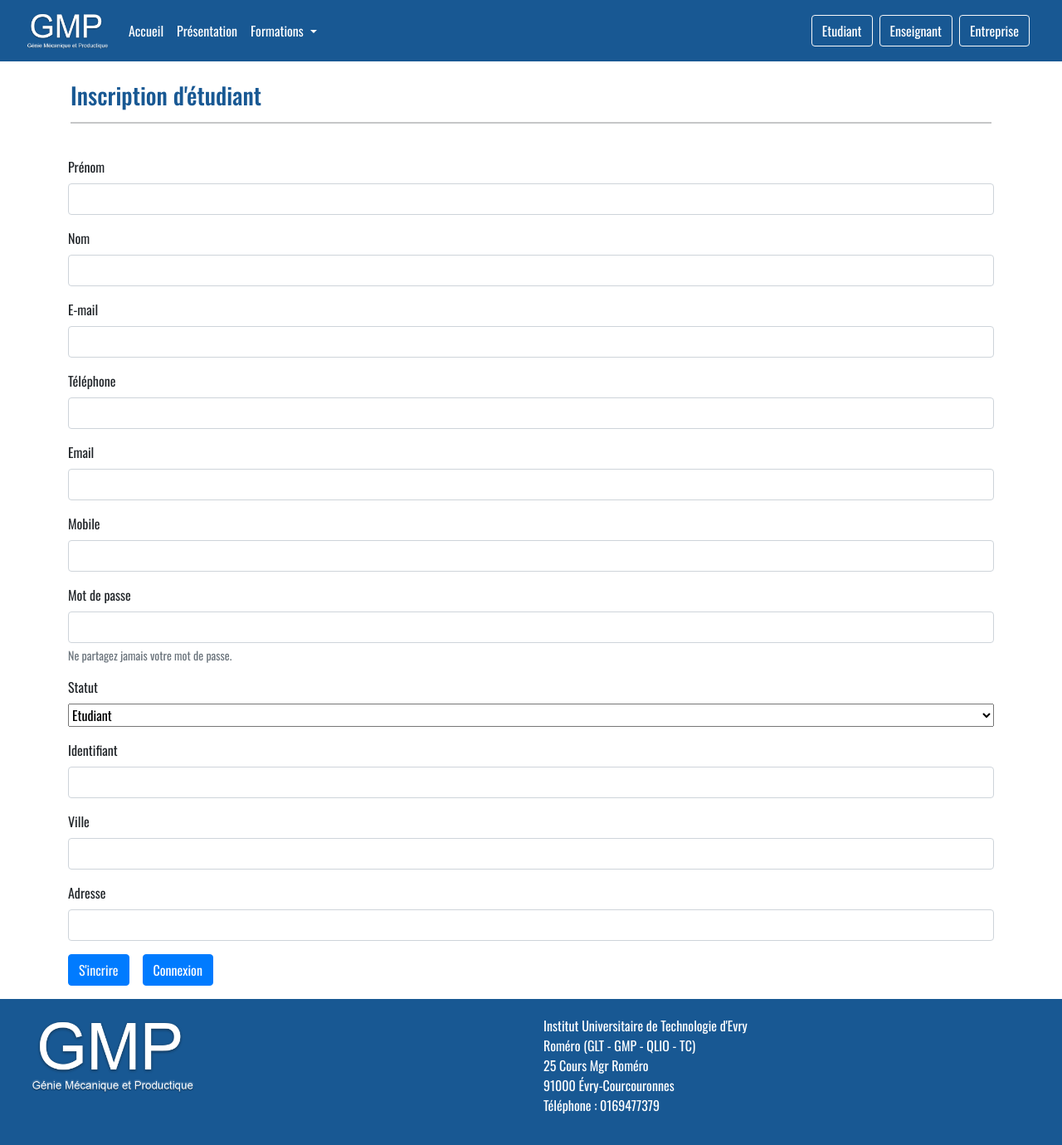
After one commit to CostierLucas/gmp, a PHP site: page /form-inscription-etudiant.php in a window 1280 px wide. The commit adds this page. Shown: the whole page at 83% size. Run offline with PHP 8.4, Linux system fonts and the light colour scheme; some libraries are stand-ins or nearby versions.

Commit message:
form note/cours

```diff
--- a/enseignant.php
+++ b/enseignant.php
@@ -61,7 +61,7 @@
                                 <div class="row mt-3">
                                     <div class="col-12 text-center">
                                         <p class="text-danger">Supports de cours</p>
-                                        <p class="text-secondary">Déposez et partagezvos supports cours au formats PDF avec vos élèves.</p>
+                                        <p class="text-secondary">Déposez et partagez vos supports cours au formats PDF avec vos élèves.</p>
                                     </div>
                                 </div>
                             </div>
@@ -82,7 +82,7 @@
                                     <div class="col-12 text-center">
                                         <p class="text-primary">Connectez vous</p>
                                         <p class="text-secondary">Identifiez vous afin d'accéder à toutes ses fonctionnalités, depuis votre compte enseignant.</p>
-                                        <a href="./form-connexion.php"><button class="btn btn-primary mt-3 px-4">Connectez-vous</button></a>
+                                        <a href="./form-connexion-enseignant.php"><button class="btn btn-primary mt-3 px-4">Connectez-vous</button></a>
 
                                     </div>
                                 </div>
--- a/entreprise.php
+++ b/entreprise.php
@@ -64,7 +64,7 @@
                                     <div class="col-12 text-center">
                                         <p class="text-primary">Connectez vous</p>
                                         <p class="text-secondary">Identifiez vous afin d'accéder à toutes ses fonctionnalités, depuis votre compte entreprise.</p>
-                                        <a href="./form-connexion.php"><button class="btn btn-primary mt-3 px-4">Connectez-vous</button></a>
+                                        <a href="./form-connexion-entreprise.php"><button class="btn btn-primary mt-3 px-4">Connectez-vous</button></a>
 
                                     </div>
                                 </div>
--- a/etudiant.php
+++ b/etudiant.php
@@ -113,8 +113,7 @@ include('./header.php'); ?>
                                         <div class="col-12 text-center">
                                             <p class="text-primary">Connectez vous</p>
                                             <p class="text-secondary">Identifiez vous afin d'accéder à toutes ses fonctionnalités, depuis votre compte étudiant.</p>
-                                            <a href="./form-connexion.php"><button class="btn btn-primary mt-3 px-4">Connectez-vous</button></a>
-
+                                            <a href="./form-connexion-etudiant.php"><button class="btn btn-primary mt-3 px-4">Connectez-vous</button></a>
                                         </div>
                                     </div>
                                 <?php } ?>
--- a/form-connexion.php
+++ b/form-connexion-enseignant.php
@@ -1,6 +1,6 @@
 <?php include('header.php'); ?>
 <div class="container pt-4">
-    <h3>Connexion</h3>
+    <h3>Connexion à votre compte</h3>
     <hr>
 </div>
 
@@ -13,7 +13,7 @@
 					</div>
 				</div>
 				<div class="d-flex justify-content-center form_container">
-                <form action="./controller/connexion.php" method="post">
+                <form action="./controller/connexion-enseignant.php" method="post">
 						<div class="input-group mb-3">
 							<div class="input-group-append">
 								<span class="input-group-text"><i class="fas fa-user"></i></span>
@@ -41,7 +41,7 @@
 					 <?php endif; ?>
 				<div class="mt-4">
 					<div class="d-flex justify-content-center links">
-						<p class="signup"> Vous n'avez pas de compte ? <a href="./form-inscription.php" class="ml-2">Inscrivez-vous</a> </p>
+						<p class="signup"> Vous n'avez pas de compte ? <a href="./form-inscription-enseignant.php" class="ml-2">Inscrivez-vous</a> </p>
 					</div>
 
 				</div>
--- /dev/null
+++ b/form-inscription-etudiant.php
@@ -0,0 +1,64 @@
+<?php include('header.php') ?>
+<div class="container pt-4">
+    <h3>Inscription d'étudiant</h3>
+    <hr>
+</div>
+<div class="container pt-4">
+    <div class="row">
+        <form action="./controller/inscription.php" method="post">
+            <div class="mb-3">
+                <label for="prenom" class="form-label">Prénom</label>
+                <input type="type" class="form-control" name="prenom" id="prenom">
+            </div>
+            <div class="mb-3">
+                <label for="nom" class="form-label">Nom</label>
+                <input type="type" class="form-control" name="nom" id="nom">
+            </div>
+            <div class="mb-3">
+                <label for="email" class="form-label">E-mail</label>
+                <input type="type" class="form-control" name="email" id="email">
+            </div>
+            <div class="mb-3">
+                <label for="telephone" class="form-label">Téléphone</label>
+                <input type="type" class="form-control" name="telephone" id="telephone">
+            </div>
+            <div class="mb-3">
+                <label for="email" class="form-label">Email</label>
+                <input type="type" class="form-control" id="email" name="email">
+            </div>
+            <div class="mb-3">
+                <label for="mobile" class="form-label">Mobile</label>
+                <input type="type" class="form-control" id="mobile" name="mobile">
+            </div>
+            <div class="mb-3">
+                <label for="mdp" class="form-label">Mot de passe</label>
+                <input type="password" class="form-control" name="mdp" id="mdp">
+                <div id="emailHelp" class="form-text">Ne partagez jamais votre mot de passe.</div>
+            </div>
+            <div class="mb-3">
+                <label for="statut" class="form-label">Statut</label>
+                <br>
+                <select class="w-100" name="statut" id="statut">
+                    <option value="etudiant">Etudiant</option>
+                </select>
+            </div>
+            <div class="mb-3">
+                <label for="identifiant" class="form-label">Identifiant</label>
+                <input type="type" class="form-control" id="identifiant" name="identifiant">
+            </div>
+            <div class="mb-3">
+                <label for="ville" class="form-label">Ville</label>
+                <input type="type" class="form-control" id="ville" name="ville">
+            </div>
+            <div class="mb-3">
+                <label for="adresse" class="form-label">Adresse</label>
+                <input type="type" class="form-control" id="adresse" name="adresse">
+            </div>
+            <div class="d-flex">
+                <button type="submit" class="btn btn-primary text-light  me-3">S'incrire</button>
+                <button class="btn btn-primary ">Connexion</button>
+            </div>
+        </form>
+    </div>
+</div>
+<?php include('footer.php') ?>
```
Also changed, not shown: controller/connexion-enseignant.php (added, +32 -0 lines), controller/connexion-entreprise.php (added, +32 -0 lines), form-add-note.php (+9 -5 lines), form-connexion-entreprise.php (added, +51 -0 lines), form-connexion-etudiant.php (added, +51 -0 lines), form-inscription-enseignant.php (renamed from form-inscription.php, +13 -3 lines), form-inscription-entreprise.php (added, +52 -0 lines), gmp.sql (+16 -2 lines), controller/connexion-etudiant.php (renamed from controller/connexion.php), form-add-cours.php (renamed from form-upload-cours.php).
